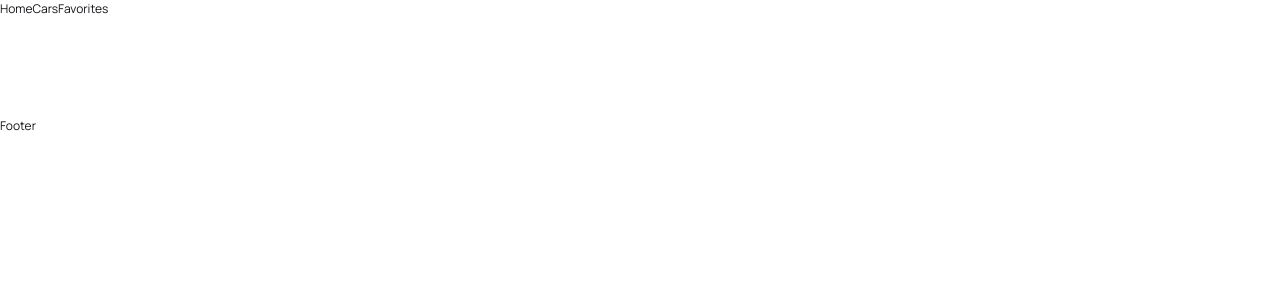
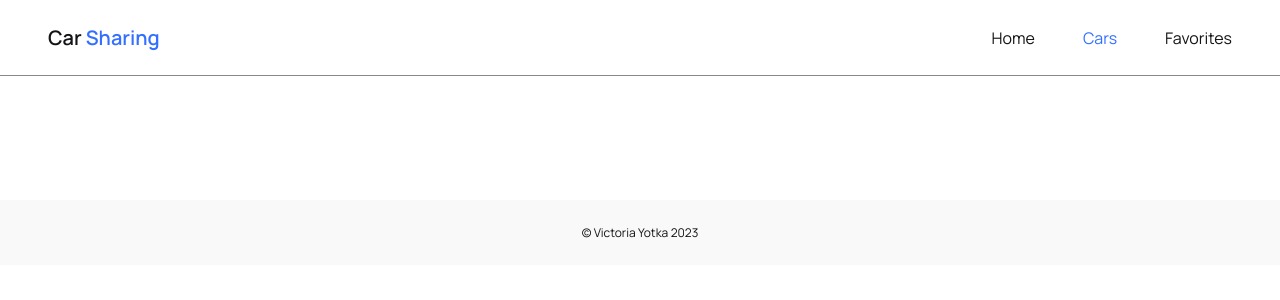
Before and after one commit to VictoriaYotka/car-sharing, a React (Vite) app: page /car-sharing/cars in a window 1280 px wide. Shown: the top 300 px of the page. Built offline with nearby package versions, Linux system fonts and the light colour scheme; no server answers.

Commit message:
add header and footer

```diff
--- a/src/components/CarCard/CarCard.jsx
+++ b/src/components/CarCard/CarCard.jsx
@@ -3,7 +3,7 @@ import { updateFavorite } from "../../redux/operations/carsOperations";
 import icons from "../../images/icons.svg";
 import css from "./CarCard.module.scss";
 import PropTypes from "prop-types";
-import { useEffect, useState } from "react";
+import { useState } from "react";
 import Button from "../Button/Button";
 import { setCurrentCar } from "../../redux/slices/carsSlice";
 
--- /dev/null
+++ b/src/components/Footer/Footer.jsx
@@ -0,0 +1,7 @@
+import css from "./Footer.module.scss";
+
+const Footer = () => {
+  return <footer className={css.footer}>© Victoria Yotka 2023</footer>;
+};
+
+export default Footer;
--- /dev/null
+++ b/src/components/Footer/Footer.module.scss
@@ -0,0 +1,13 @@
+@import "../../scss/";
+
+.footer {
+  display: flex;
+  justify-content: center;
+  align-items: center;
+  max-width: 1400px;
+  margin-right: auto;
+  margin-left: auto;
+  padding: 24px 48px;
+  margin-top: 24px;
+  background-color: $lightBackgroundColor;
+}
--- a/src/components/Header/Header.jsx
+++ b/src/components/Header/Header.jsx
@@ -1,9 +1,13 @@
 import { NavLink } from "react-router-dom";
+import css from "./Header.module.scss";
 
 const Header = () => {
   return (
-    <header>
-      <nav>
+    <header className={css.header}>
+      <span className={css.logo}>
+        Car <span className={css.logo_part}>Sharing</span>
+      </span>
+      <nav className={css.nav}>
         <NavLink to="/">Home</NavLink>
         <NavLink to="/cars">Cars</NavLink>
         <NavLink to="/favorites">Favorites</NavLink>
--- /dev/null
+++ b/src/components/Header/Header.module.scss
@@ -0,0 +1,32 @@
+@import "../../scss/";
+
+.header {
+  display: flex;
+  align-items: center;
+  max-width: 1400px;
+  margin-right: auto;
+  margin-left: auto;
+  padding: 24px 48px;
+  margin-bottom: 24px;
+  border-bottom: 1px solid $secondaryFontColor;
+}
+
+.logo {
+  margin-right: auto;
+  font-weight: $fontWeightSemiBold;
+  font-size: 20px;
+}
+.logo_part {
+  color: $accentColor;
+}
+
+.nav {
+  display: flex;
+  justify-content: center;
+  gap: 48px;
+  font-size: $headingFontSize;
+
+  & [class="active"] {
+    color: $accentColor;
+  }
+}
--- a/src/pages/SharedLayout/SharedLayout.jsx
+++ b/src/pages/SharedLayout/SharedLayout.jsx
@@ -5,6 +5,7 @@ import Header from "../../components/Header/Header";
 import Modal from "../../components/Modal/Modal";
 import { useSelector } from "react-redux";
 import { selectIsModalOpen } from "../../redux/selectors/selectors";
+import Footer from "../../components/Footer/Footer";
 
 const SharedLayout = () => {
   const isModalOpen = useSelector(selectIsModalOpen);
@@ -17,7 +18,7 @@ const SharedLayout = () => {
           <Outlet />
         </Suspense>
       </main>
-      <footer>Footer</footer>
+      <Footer />
       {isModalOpen && <Modal />}
     </>
   );
```
